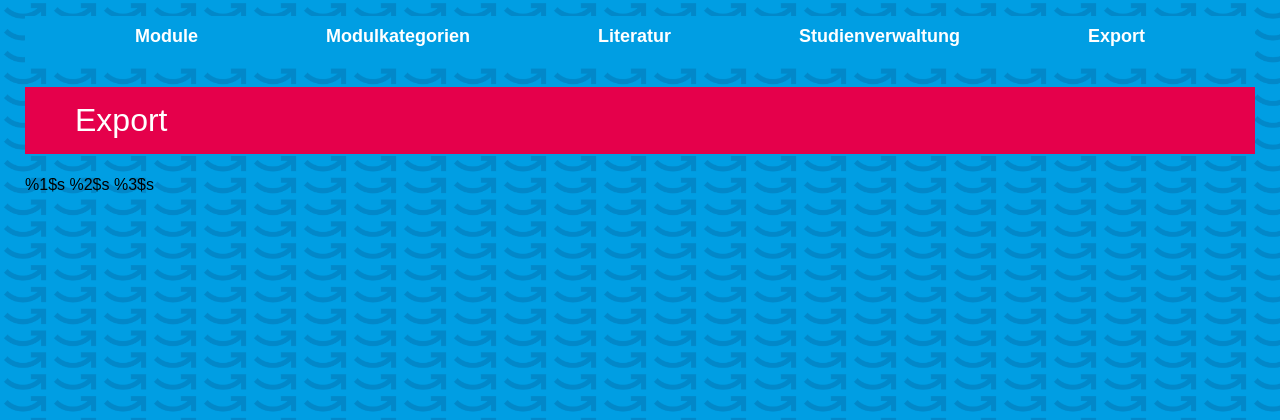
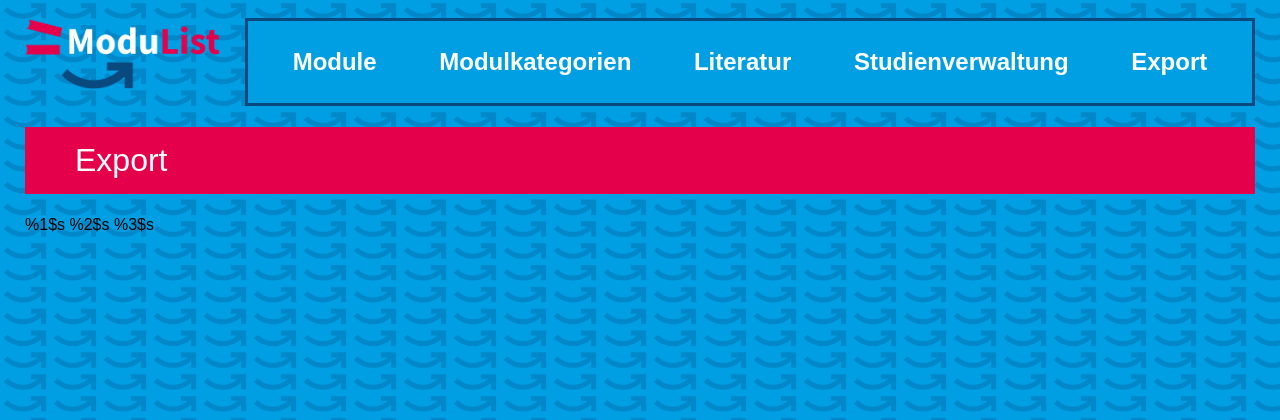
Before and after one commit to CorneliusKluge/Modulist, a PHP site: page /Views/Export/ExportTemplate.php in a window 1280 px wide. Shown: the top 420 px of the page. Run offline with PHP 8.4, Linux system fonts and the light colour scheme.

Commit message:
Add logo to navbar

```diff
--- a/Views/Category/CategoryTemplate.php
+++ b/Views/Category/CategoryTemplate.php
@@ -7,7 +7,7 @@
     </head>
     <body>
         <header>
-            <a class="img-logo"></a>
+            <a href="./module"><img src="img/logo.png" class="header_logo"></a>
             <nav class="navbar">
                 <ul class="navbar_container">
                     <li class="navbar_entry"><a href="./module">Module</a></li>
--- a/Views/Export/ExportTemplate.php
+++ b/Views/Export/ExportTemplate.php
@@ -7,7 +7,7 @@
     </head>
     <body>
         <header>
-            <a class="img-logo"></a>
+            <a href="./module"><img src="img/logo.png" class="header_logo"></a>
             <nav class="navbar">
                 <ul class="navbar_container">
                     <li class="navbar_entry"><a href="./module">Module</a></li>
--- a/Views/Literature/LiteratureTemplate.php
+++ b/Views/Literature/LiteratureTemplate.php
@@ -7,7 +7,7 @@
     </head>
     <body>
         <header>
-            <a class="img-logo"></a>
+            <a href="./module"><img src="img/logo.png" class="header_logo"></a>
             <nav class="navbar">
                 <ul class="navbar_container">
                     <li class="navbar_entry"><a href="./module">Module</a></li>
--- a/Views/Module/ModuleTemplate.php
+++ b/Views/Module/ModuleTemplate.php
@@ -15,7 +15,7 @@
     </head>
     <body>
         <header>
-            <a class="img-logo"></a>
+            <a href="./module"><img src="img/logo.png" class="header_logo"></a>
             <nav class="navbar">
                 <ul class="navbar_container">
                     <li class="navbar_entry"><a href="./module">Module</a></li>
--- a/Views/StudyManagement/StudyManagementTemplate.php
+++ b/Views/StudyManagement/StudyManagementTemplate.php
@@ -8,7 +8,7 @@
     </head>
     <body>
         <header>
-            <a class="img-logo"></a>
+            <a href="./module"><img src="img/logo.png" class="header_logo"></a>
             <nav class="navbar">
                 <ul class="navbar_container">
                     <li class="navbar_entry"><a href="./module">Module</a></li>
--- a/css/style.css
+++ b/css/style.css
@@ -73,14 +73,22 @@
 
 /*------------------------navbar------------------------*/
 
+.header_logo {
+    height: 70px;
+    margin: -50px -50px -75px 0px;
+}
+
 .navbar {
-    width: 100%;
+    width: calc(100% - 226px);
+    margin-left: 220px;
     background-color: #009ee3;
+    border: 3px solid #09497D;
 }
 
 .navbar_container {
     display: flex;
     justify-content: space-evenly;
+    align-items: center;
     height: 50px;
     padding: 0;
 }
@@ -91,7 +99,7 @@
     margin: 5px;
     padding: 5px;
     font-family: 'Source Sans Pro',sans-serif;
-    font-size: large;
+    font-size: x-large;
     font-weight: 700;
     color: #fff;
     /* border-right: 2px solid white; */
```
Also changed, not shown: other parts of css/style.css (+18 -5 lines), Views/Module/ModuleListView.php (+4 -4 lines), img/logo.png.
